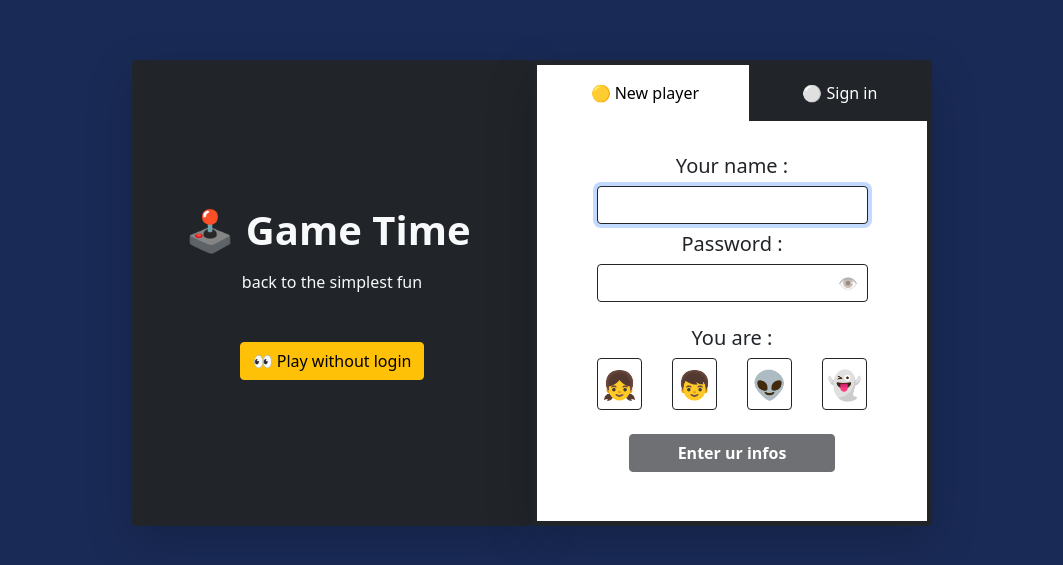
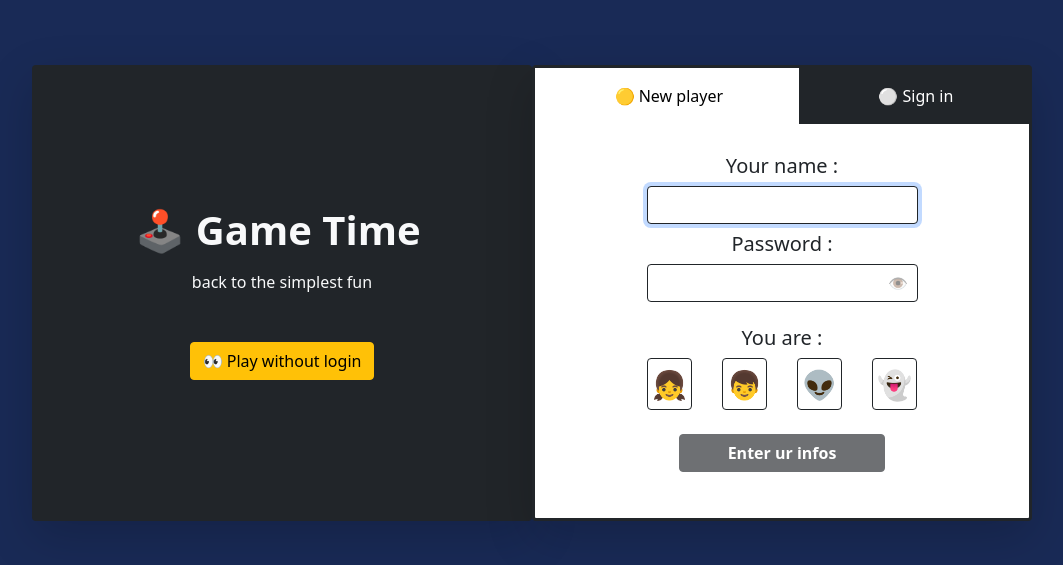
Before and after one commit to AvilaAi/ng-game-center, an Angular app: page / in a window 1280 px wide. Shown: the part 107-672 px from the top of the page, without its empty margins (108-1171 px from the left). Built offline with nearby package versions, Linux system fonts and the light colour scheme.

Commit message:
fix login style

```diff
--- a/src/app/login/login.component.html
+++ b/src/app/login/login.component.html
@@ -2,7 +2,7 @@
   class="d-flex align-items-center justify-content-center"
   style="height: 100vh"
 >
-  <div class="row container-login" style="width: 100vmin">
+  <div class="row container-login" style="width: 80vw; max-width: 1000px">
     <div
       class="
         col col-12 col-md-6
@@ -13,7 +13,6 @@
         bg-dark
         text-light
         shadow-lg
-        border-5 border-dark
       "
     >
       <div
@@ -26,6 +25,7 @@
           m-3
           my-5
         "
+        style="height: 45vmin; max-height: 400px"
       >
         <h1 class="card-title fw-bold pe-2">🕹️ Game Time</h1>
 
@@ -42,7 +42,7 @@
         card
         text-center
         p-0
-        border-5 border-dark
+        border-3 border-dark
         shadow-lg
       "
     >
@@ -98,7 +98,6 @@
           justify-content-center
           align-items-center
         "
-        style="height: 400px"
       >
         <form #f="ngForm" (ngSubmit)="onSubmit(f)">
           <div
```
